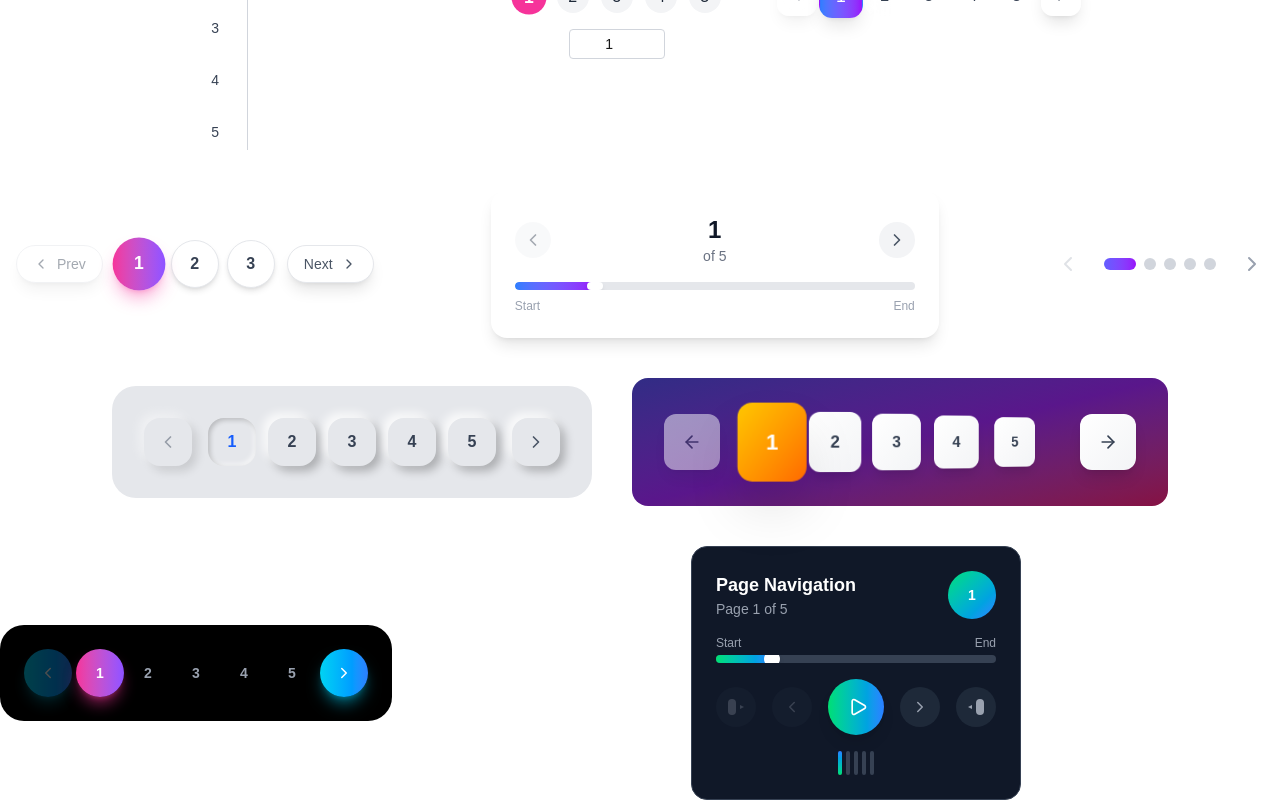
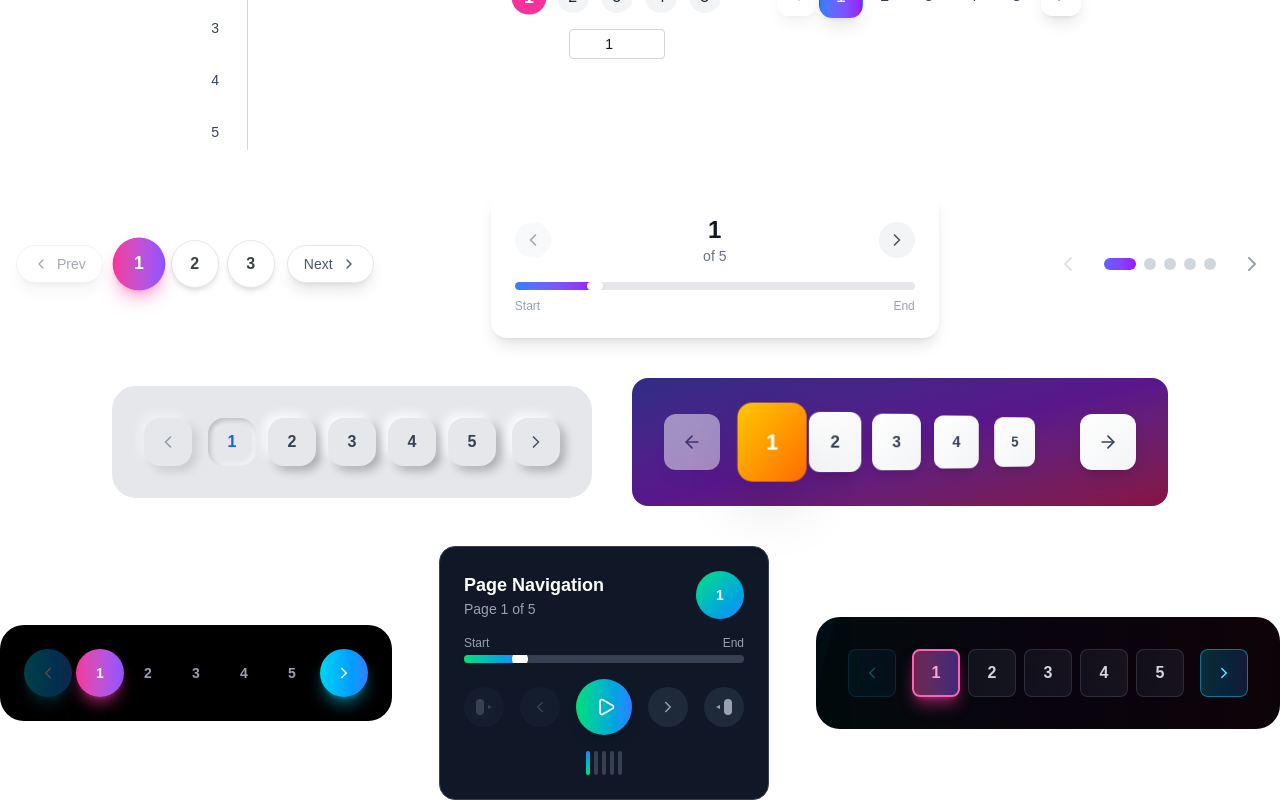
Before and after one commit to Prohor722/tailwind_compoenets, a Next.js app: page /pagination in a window 1280 px wide. Shown: the part 1180-1980 px from the top of the page. Built offline with nearby package versions, Linux system fonts and the light colour scheme.

Commit message:
another pagination added

```diff
--- a/app/pagination/page.tsx
+++ b/app/pagination/page.tsx
@@ -1135,8 +1135,7 @@ const PaginationPage = () => {
           {Array.from({ length: Math.min(totalPages, 10) }, (_, i) => (
             <div
               key={i}
-            className={`w-1 h-6 rounded-full transition-all duration-300 ${
-              i + 1 === currentPage
+              className={`w-1 h-6 rounded-full transition-all duration-300 ${i + 1 === currentPage
                 ? 'bg-gradient-to-t from-green-400 to-blue-500'
                 : 'bg-gray-700'
                 }`}
@@ -1145,6 +1144,77 @@ const PaginationPage = () => {
         </div>
       </div>
 
+      {/* Pagination 38  */}
+      <div className="relative p-8 bg-black rounded-3xl overflow-hidden">
+        {/* Holographic background effect */}
+        <div className="absolute inset-0 opacity-30">
+          <div className="absolute inset-0 bg-gradient-to-r from-cyan-500/20 via-purple-500/20 to-pink-500/20 animate-pulse" />
+          <div className="absolute inset-0 bg-gradient-to-l from-blue-500/10 via-green-500/10 to-yellow-500/10"
+            style={{ animation: 'hologram 3s ease-in-out infinite alternate' }} />
+        </div>
+
+        <style jsx>{`
+        @keyframes hologram {
+          0% { transform: translateX(-100%) skewX(-15deg); }
+          100% { transform: translateX(100%) skewX(-15deg); }
+        }
+      `}</style>
+
+        <div className="relative z-10 flex items-center justify-center space-x-4">
+          <button
+            onClick={() => onPageChange(currentPage - 1)}
+            disabled={currentPage === 1}
+            className="group relative w-12 h-12 rounded-lg bg-gradient-to-r from-cyan-400/20 to-blue-500/20 backdrop-blur-sm border border-cyan-400/50 text-cyan-300 hover:text-white hover:border-cyan-300 transition-all duration-300 disabled:opacity-30 disabled:cursor-not-allowed flex items-center justify-center overflow-hidden"
+          >
+            <div className="absolute inset-0 bg-gradient-to-r from-cyan-400/10 to-blue-500/10 translate-x-full group-hover:translate-x-0 transition-transform duration-500" />
+            <ChevronLeft size={18} className="relative z-10" />
+          </button>
+
+          <div className="flex items-center space-x-2">
+            {Array.from({ length: Math.min(5, totalPages) }, (_, i) => {
+              let pageNum;
+              if (totalPages <= 5) {
+                pageNum = i + 1;
+              } else if (currentPage <= 3) {
+                pageNum = i + 1;
+              } else if (currentPage >= totalPages - 2) {
+                pageNum = totalPages - 4 + i;
+              } else {
+                pageNum = currentPage - 2 + i;
+              }
+
+              const isActive = currentPage === pageNum;
+
+              return (
+                <button
+                  key={pageNum}
+                  onClick={() => onPageChange(pageNum)}
+                  className={`group relative w-12 h-12 rounded-lg font-bold transition-all duration-300 overflow-hidden ${isActive
+                      ? 'bg-gradient-to-r from-pink-500/30 to-violet-500/30 backdrop-blur-sm border-2 border-pink-400 text-pink-300 shadow-lg shadow-pink-500/50'
+                      : 'bg-gradient-to-r from-gray-700/20 to-gray-600/20 backdrop-blur-sm border border-gray-500/30 text-gray-300 hover:text-white hover:border-gray-300'
+                    }`}
+                >
+                  <div className={`absolute inset-0 transition-transform duration-500 ${isActive
+                      ? 'bg-gradient-to-r from-pink-400/20 to-violet-500/20'
+                      : 'bg-gradient-to-r from-gray-400/10 to-gray-500/10 translate-x-full group-hover:translate-x-0'
+                    }`} />
+                  <span className="relative z-10">{pageNum}</span>
+                </button>
+              );
+            })}
+          </div>
+
+          <button
+            onClick={() => onPageChange(currentPage + 1)}
+            disabled={currentPage === totalPages}
+            className="group relative w-12 h-12 rounded-lg bg-gradient-to-r from-cyan-400/20 to-blue-500/20 backdrop-blur-sm border border-cyan-400/50 text-cyan-300 hover:text-white hover:border-cyan-300 transition-all duration-300 disabled:opacity-30 disabled:cursor-not-allowed flex items-center justify-center overflow-hidden"
+          >
+            <div className="absolute inset-0 bg-gradient-to-r from-cyan-400/10 to-blue-500/10 translate-x-full group-hover:translate-x-0 transition-transform duration-500" />
+            <ChevronRight size={18} className="relative z-10" />
+          </button>
+        </div>
+      </div>
+
     </div>
   );
 };
```
Lines whose indentation alone changed are shown as unchanged.
